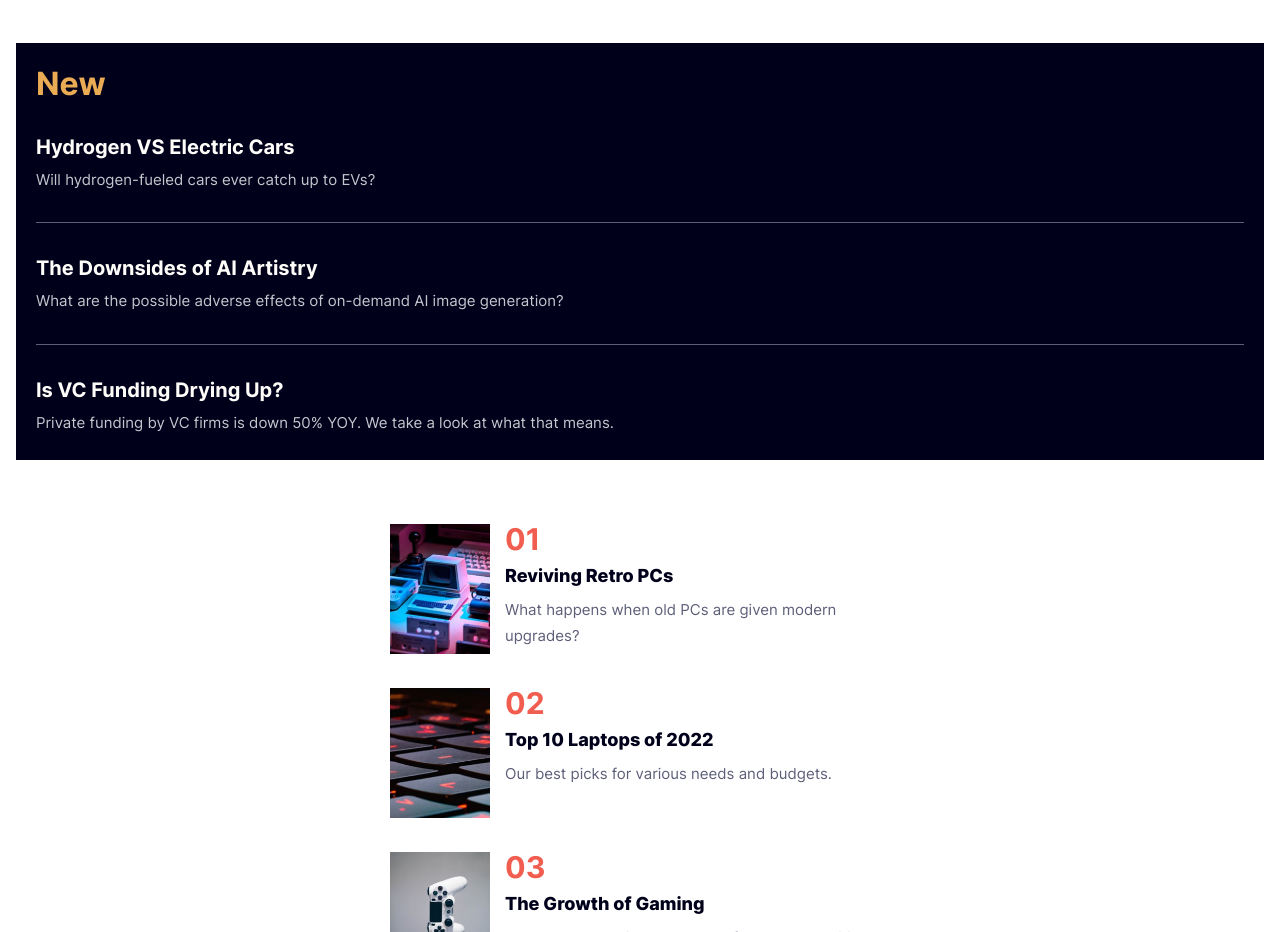
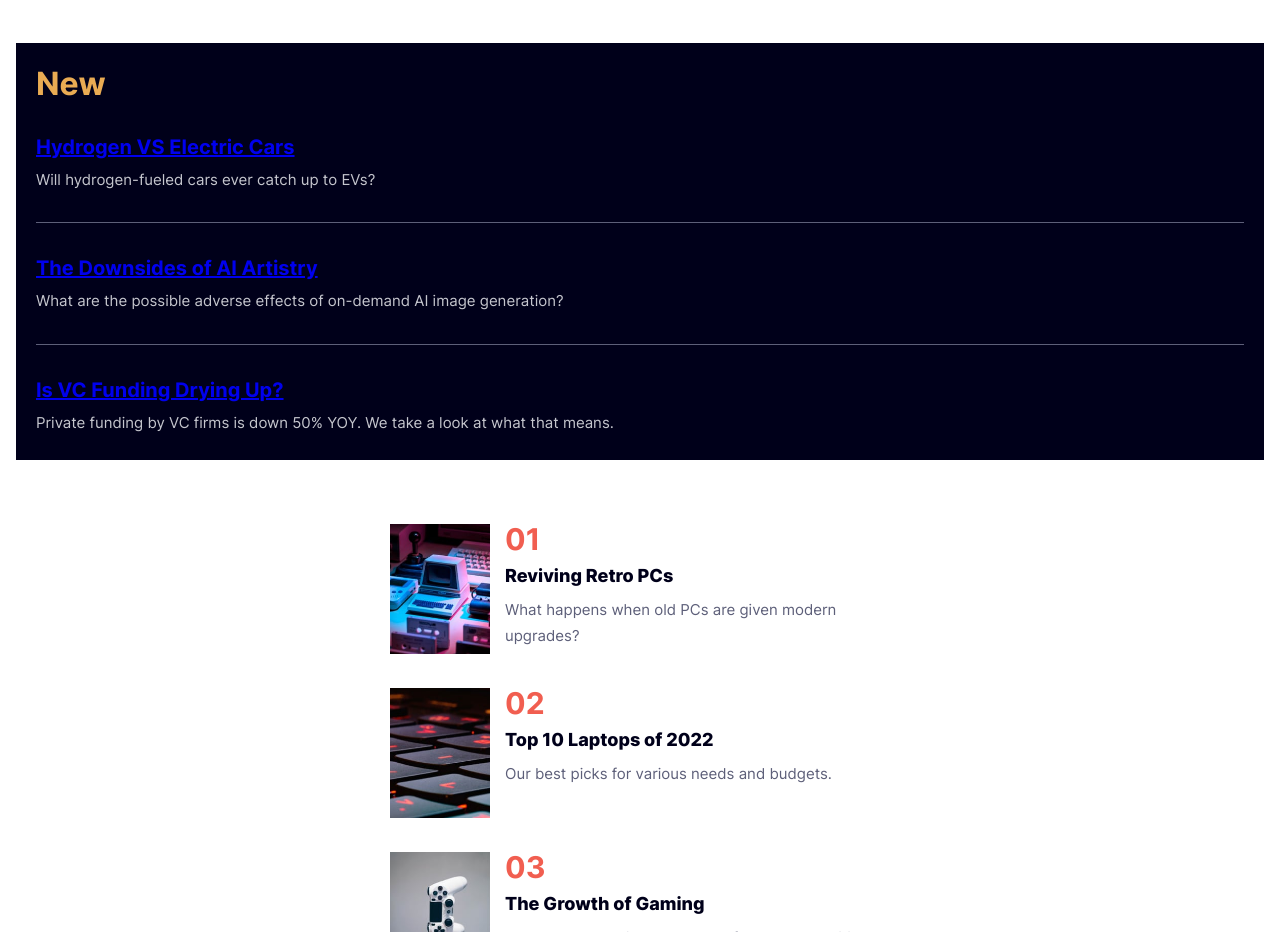
Before and after one commit to VenusY/frontend-mentor-news-homepage, a React app: page / in a window 1280 px wide. Shown: the part 1380-2312 px from the top of the page. Built offline with nearby package versions, Linux system fonts and the light colour scheme.

Commit message:
Wrap article headings in anchor tags

```diff
--- a/src/components/NewArticles.jsx
+++ b/src/components/NewArticles.jsx
@@ -7,7 +7,9 @@ export default function NewArticles() {
 
       <article className='new-articles__article'>
         <h3 className='new-articles__article-heading'>
-          Hydrogen VS Electric Cars
+          <a href='#' className='new-articles__link'>
+            Hydrogen VS Electric Cars
+          </a>
         </h3>
         <p className='new-articles__description'>
           Will hydrogen-fueled cars ever catch up to EVs?
@@ -16,7 +18,9 @@ export default function NewArticles() {
 
       <article className='new-articles__article'>
         <h3 className='new-articles__article-heading'>
-          The Downsides of AI Artistry
+          <a href='#' className='new-articles__link'>
+            The Downsides of AI Artistry
+          </a>
         </h3>
         <p className='new-articles__description'>
           What are the possible adverse effects of on-demand AI image
@@ -26,7 +30,9 @@ export default function NewArticles() {
 
       <article className='new-articles__article'>
         <h3 className='new-articles__article-heading'>
-          Is VC Funding Drying Up?
+          <a href='#' className='new-articles__link'>
+            Is VC Funding Drying Up?
+          </a>
         </h3>
         <p className='new-articles__description'>
           Private funding by VC firms is down 50% YOY. We take a look at what
```
